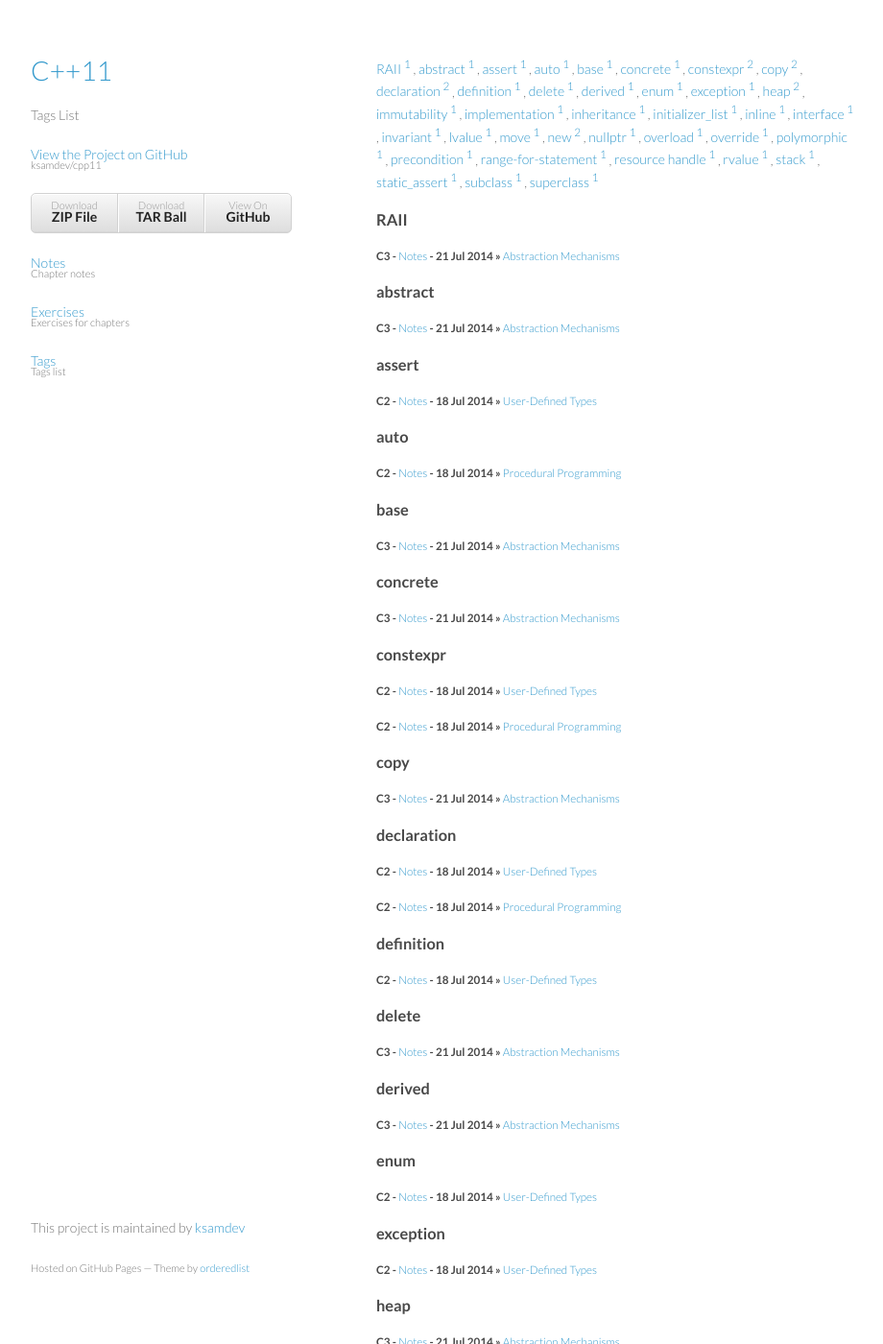
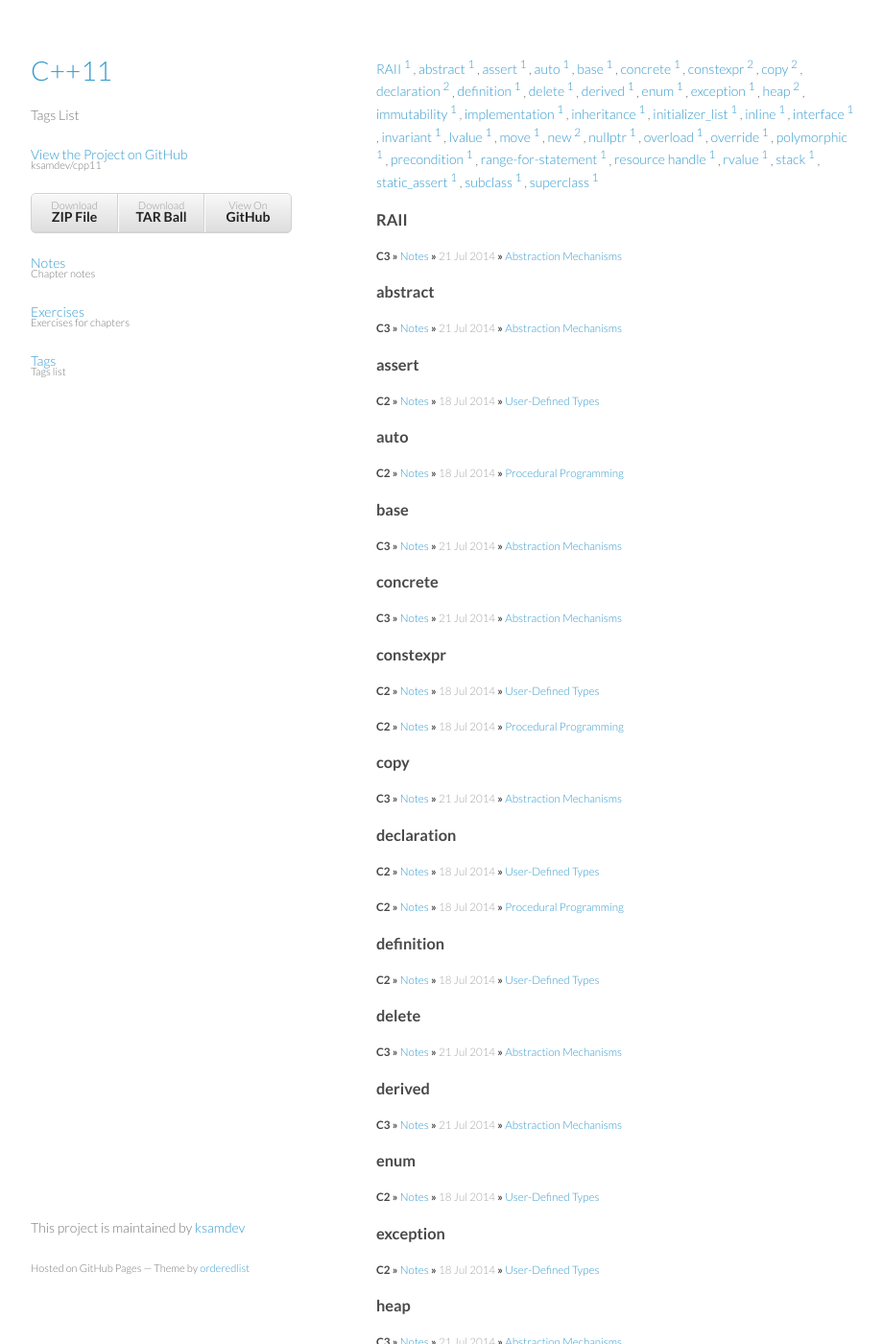
Before and after one commit to musasesay/cpp11, a Jekyll site: the page built from _pages/tags.md, in a window 1280 px wide and 1400 px high. Shown: the whole window at 96% size, without its empty margins (178-1098 px from the left). Built offline with Jekyll 4.4.1, drawn with Linux system fonts in a browser that asks for light colours; Markdown is read by kramdown in place of the engine named in the settings; some of the changed text lies outside the part shown.

Commit message:
use date style

```diff
--- a/_layouts/category.html
+++ b/_layouts/category.html
@@ -14,7 +14,7 @@ layout: default
         <h3>Chapter {{ chapter }}</h3>
         {% for post in site.categories[page.category] reversed %}
             {% if post.chapter == chapter %}
-            <h5>{{ post.date | date_to_string }} &raquo;
+            <h5><span class='date'>{{ post.date | date_to_string }}</span> &raquo;
                 <a href="{{ site.baseurl }}{{ post.url }}">{{ post.title }}</a></h5>
             {% endif %}
         {% endfor %}
--- a/_layouts/post.html
+++ b/_layouts/post.html
@@ -1,7 +1,8 @@
 ---
 layout: default
 ---
-<h3>{{ page.date | date_to_string }} &raquo;
+<h3>Chapter {{ page.chapter }} &raquo;
+    <span class='date'>{{ page.date | date_to_string }}</span> &raquo;
     {% for category in  page.categories %}
         <a href="{{ site.baseurl }}/{{ category }}/">{{ category | capitalize }}</a>
         {% unless forloop.last %}
--- a/_pages/tags.md
+++ b/_pages/tags.md
@@ -30,9 +30,9 @@ layout: default
                 {% for category in site.category_list %}
                     {% for post in site.categories[category.name] %}
                         {% if post.chapter == chapter and post.tags contains tag %}
-                        <h5>C{{ chapter }} -
-                            <a href='{{ site.baseurl }}/{{ category.name }}'>{{ category.name | capitalize }}</a> -
-                            {{ post.date | date_to_string }} &raquo;
+                        <h5>C{{ chapter }} &raquo;
+                            <a href='{{ site.baseurl }}/{{ category.name }}'>{{ category.name | capitalize }}</a> &raquo;
+                            <span class='date'>{{ post.date | date_to_string }}</span> &raquo;
                             <a href="{{ site.baseurl }}{{ post.url }}">{{ post.title }}</a></h5>
                         {% endif %}
                     {% endfor %}
--- a/stylesheets/styles.css
+++ b/stylesheets/styles.css
@@ -30,6 +30,11 @@ h2 {
 
 h3, h4, h5, h6 {
   color:#494949;
+}
+
+.date {
+    color:#a6a6a6;
+    font-weight:normal;
 }
 
 a {
```
